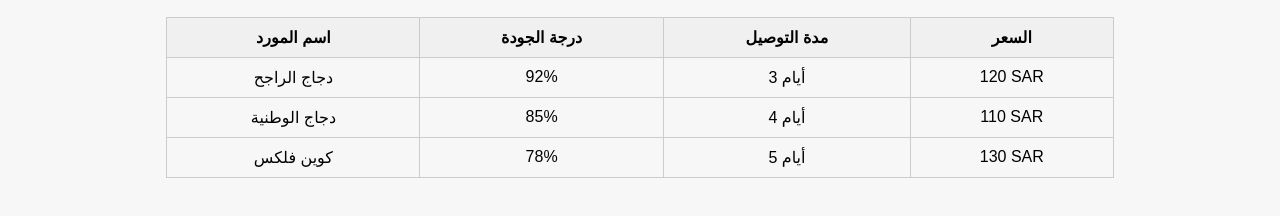
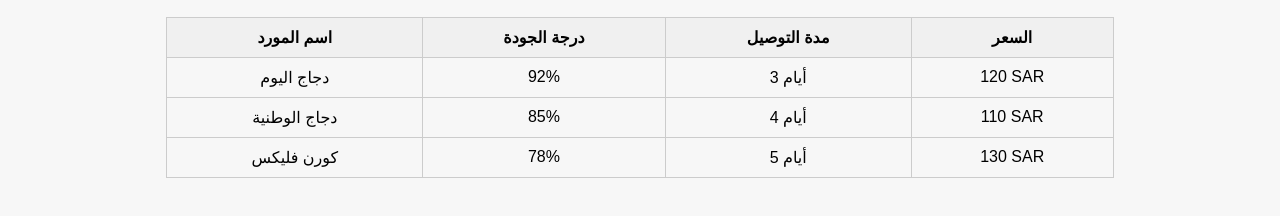
Before and after one commit to TalalWorkSpace/procurement-insights, a plain HTML site: page index.html in a window 1280 px wide. Shown: the part 360-576 px from the top of the page. Drawn offline with nearby package versions, Linux system fonts and the light colour scheme.

Commit message:
Update index.html

```diff
--- a/index.html
+++ b/index.html
@@ -21,7 +21,7 @@
   </thead>
   <tbody>
     <tr>
-      <td style="padding: 10px; border: 1px solid #ccc;">دجاج الراجح</td>
+      <td style="padding: 10px; border: 1px solid #ccc;">دجاج اليوم</td>
       <td style="padding: 10px; border: 1px solid #ccc;">92%</td>
       <td style="padding: 10px; border: 1px solid #ccc;">3 أيام</td>
       <td style="padding: 10px; border: 1px solid #ccc;">120 SAR</td>
@@ -33,7 +33,7 @@
       <td style="padding: 10px; border: 1px solid #ccc;">110 SAR</td>
     </tr>
     <tr>
-      <td style="padding: 10px; border: 1px solid #ccc;">كوين فلكس</td>
+      <td style="padding: 10px; border: 1px solid #ccc;">كورن فليكس</td>
       <td style="padding: 10px; border: 1px solid #ccc;">78%</td>
       <td style="padding: 10px; border: 1px solid #ccc;">5 أيام</td>
       <td style="padding: 10px; border: 1px solid #ccc;">130 SAR</td>
```
